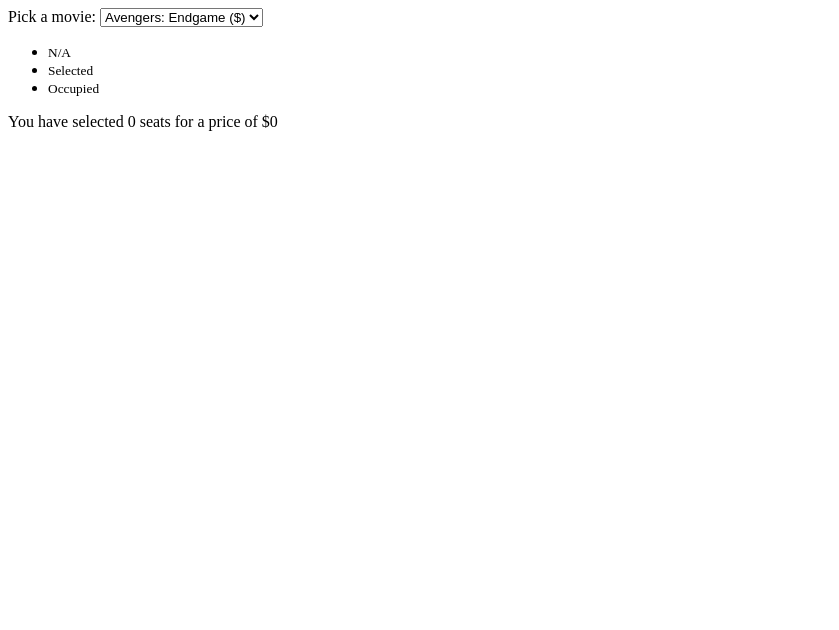
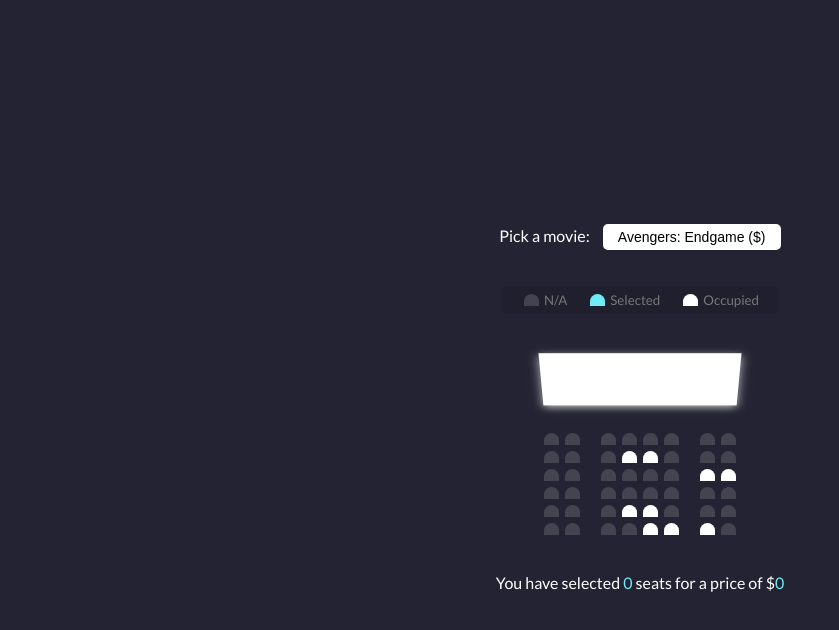
Before and after one commit to Aleksandra-Gorecka/Movie-Seat-Booking, a plain HTML site: page index.html in a window 1280 px wide. Shown: the whole page, without its empty margins (0-839 px from the left). Drawn offline with Linux system fonts and the light colour scheme.

Commit message:
Added styles

```diff
--- a/index.html
+++ b/index.html
@@ -19,19 +19,16 @@
 
     <ul class="showcase">
       <li>
-        <div class="seat">
-          <small>N/A</small>
-        </div>
+        <div class="seat"></div>
+        <small>N/A</small>
       </li>
       <li>
-        <div class="seat selected">
-          <small>Selected</small>
-        </div>
+        <div class="seat selected"></div>
+        <small>Selected</small>
       </li>
       <li>
-        <div class="seat occupied">
-          <small>Occupied</small>
-        </div>
+        <div class="seat occupied"></div>
+        <small>Occupied</small>
       </li>
     </ul>
 
--- a/style.css
+++ b/style.css
@@ -0,0 +1,115 @@
+@import url("https://fonts.googleapis.com/css2?family=Lato:ital,wght@0,100;0,300;0,400;0,700;0,900;1,100;1,300;1,400;1,700;1,900&display=swap");
+
+* {
+  box-sizing: border-box;
+}
+
+body {
+  background-color: #242333;
+  color: #fff;
+  display: flex;
+  flex-direction: column;
+  align-items: center;
+  justify-content: center;
+  height: 100vh;
+  font-family: "Lato", sans-serif;
+  margin: 0;
+}
+
+.movie-container {
+  margin: 20px 0;
+}
+
+.movie-container select {
+  background-color: #fff;
+  border: 0;
+  border-radius: 5px;
+  font-size: 14px;
+  margin-left: 10px;
+  padding: 5px 15px;
+  -moz-appearance: none;
+  -webkit-appearance: none;
+  appearance: none;
+}
+
+.container {
+  perspective: 1000px;
+  margin-bottom: 30px;
+}
+
+.seat {
+  background-color: #444451;
+  height: 12px;
+  width: 15px;
+  margin: 3px;
+  border-top-left-radius: 10px;
+  border-top-right-radius: 10px;
+}
+
+.seat.selected {
+  background-color: #6feaf6;
+}
+
+.seat.occupied {
+  background-color: #fff;
+}
+
+.seat:nth-of-type(2) {
+  margin-right: 18px;
+}
+
+.seat:nth-last-of-type(2) {
+  margin-left: 18px;
+}
+
+.seat:not(.occupied):hover {
+  cursor: pointer;
+  transform: scale(1.2);
+}
+
+.showcase .seat:not(.occupied):hover {
+  cursor: default;
+  transform: scale(1);
+}
+
+.showcase {
+  background-color: rgba(0, 0, 0, 0.1);
+  padding: 5px 10px;
+  border-radius: 5px;
+  color: #777;
+  list-style-type: none;
+  display: flex;
+  justify-content: space-between;
+}
+
+.showcase li {
+  display: flex;
+  align-items: center;
+  justify-content: center;
+  margin: 0 10px;
+}
+
+.showcase li small {
+  margin-left: 2px;
+}
+
+.row {
+  display: flex;
+}
+
+.screen {
+  background-color: #fff;
+  height: 70px;
+  width: 100%;
+  margin: 15px 0;
+  transform: rotateX(-45deg);
+  box-shadow: 0 3px 10px rgba(255, 255, 255, 0.7);
+}
+
+p.text {
+  margin: 5px 0;
+}
+
+p.text span {
+  color: #6feaf6;
+}
```
